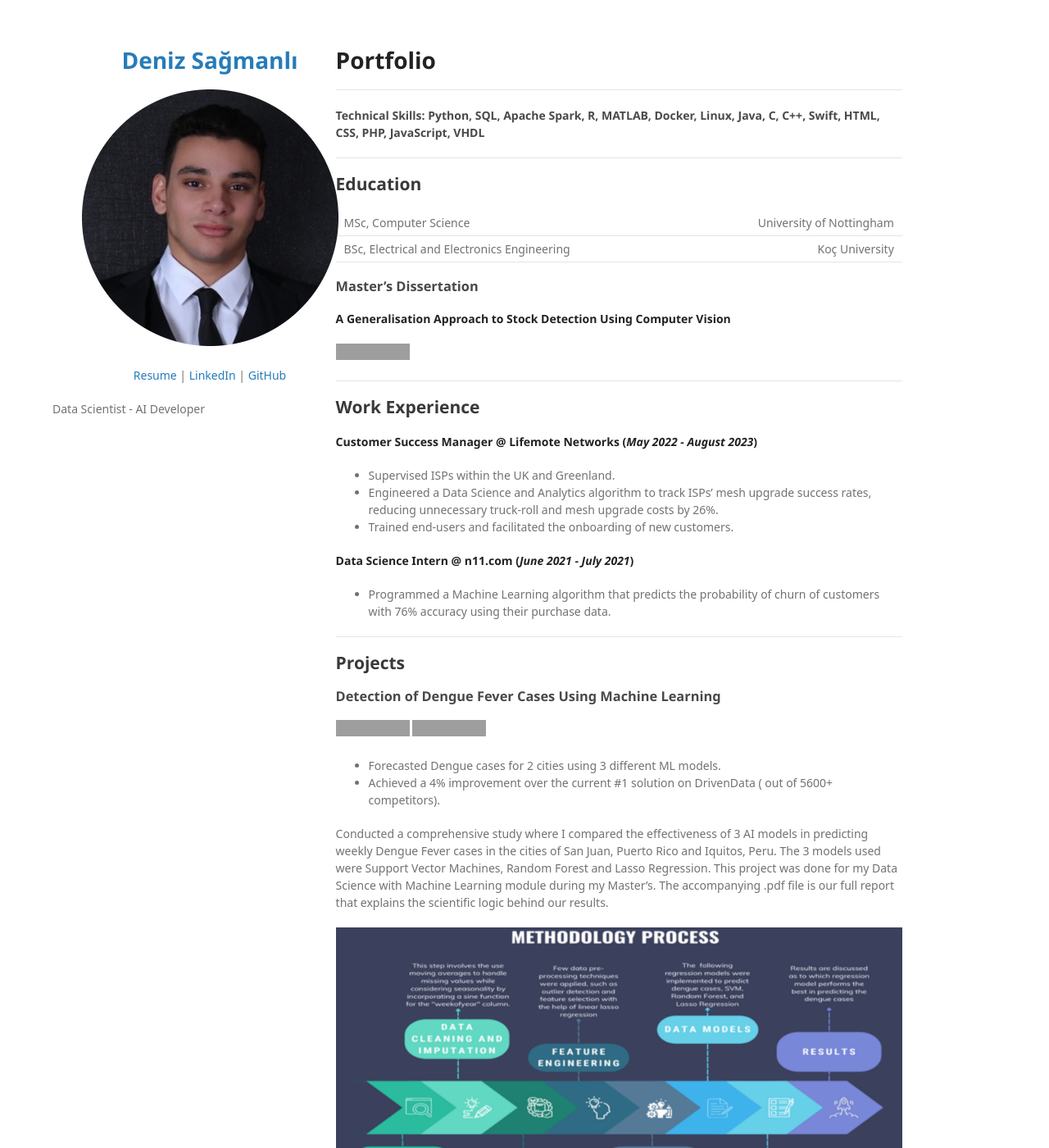
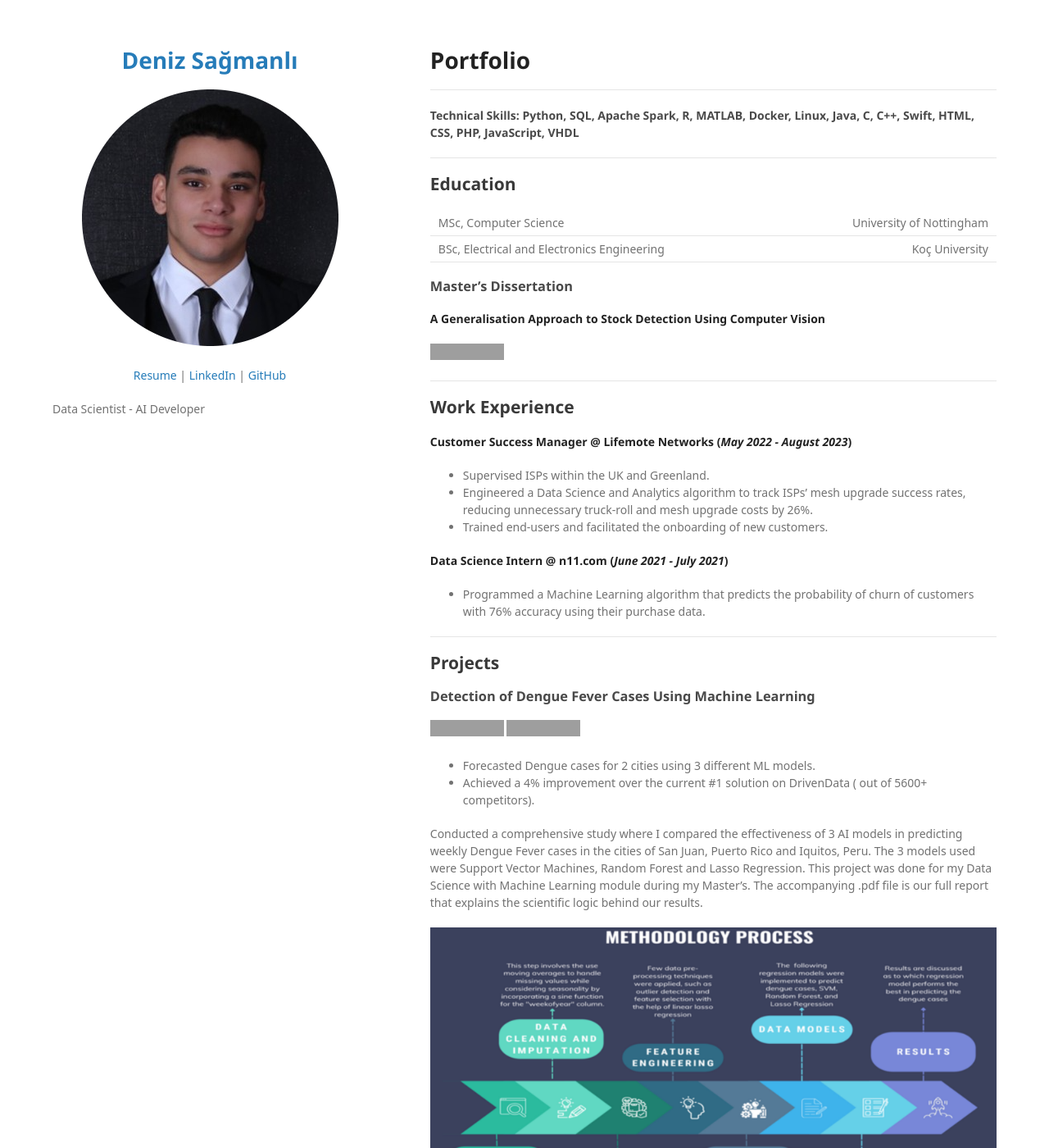
Before and after one commit to dsagmanli/dsagmanli.github.io, a Jekyll site: the page built from README.md, in a window 1280 px wide and 1400 px high. Shown: the whole window at 82% size. Built offline with Jekyll 4.4.1, drawn with Linux system fonts in a browser that asks for light colours; some web fonts are replaced; our own code applies the rules of GitHub Pages for plain Markdown files; grey boxes are pictures that could not be loaded.

Commit message:
Update jekyll-theme-minimal.scss

```diff
--- a/_sass/jekyll-theme-minimal.scss
+++ b/_sass/jekyll-theme-minimal.scss
@@ -175,7 +175,7 @@ strong {
 
 section {
   width: 60%; /* Set main content to 60% of the viewport */
-  margin-left: 30%; /* Move it to the right of the sidebar */
+  margin-left: 40%; /* Move it to the right of the sidebar */
   padding-bottom: 50px;
 }
 
```
